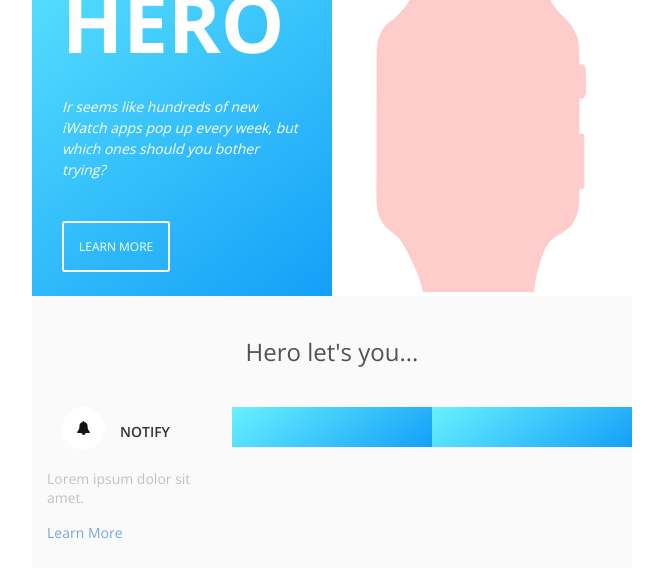
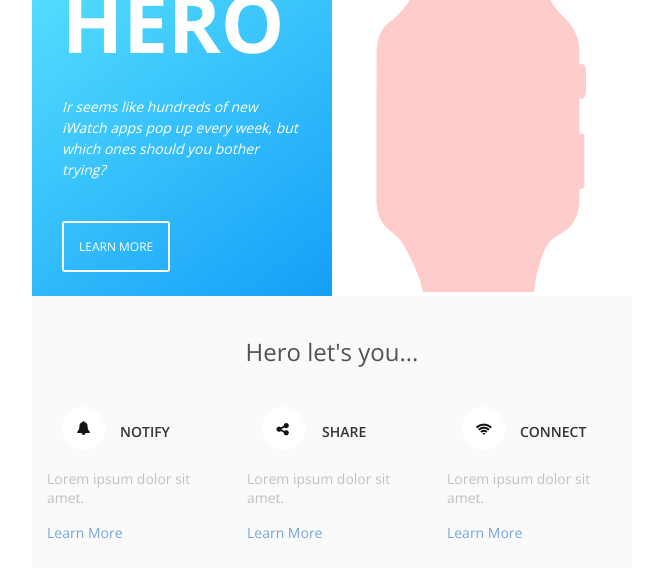
Before and after one commit to Rallanvila/HTML-Email-iWatch-app-, a plain HTML site: page index.html in a window 1280 px wide. Shown: the part 182-760 px from the top of the page, without its empty margins (308-971 px from the left). Drawn offline with nearby package versions, Linux system fonts and the light colour scheme.

Commit message:
fixed indentation and finished 2nd row

```diff
--- a/index.html
+++ b/index.html
@@ -216,9 +216,9 @@
 										>
 											<tr>
 												<td>
-						<!-- Notify Me section -->
+												<!-- Beginning of Bell & Notify Me Div -->
 													<table
-								class="header-left"
+														class="bell-and-notify-me-div"
 														width="33.33%"
 														align="left"
 														cellspacing="0"
@@ -234,6 +234,7 @@
 													</table>
 												</td>
 											</tr>
+											<!-- End of Bell & Notify Me Div -->
 											<tr>
 												<td>
 													<p style='font-size: 14px; color: #C0C2C2'>Lorem ipsum dolor sit amet.</p>
@@ -255,19 +256,44 @@
 										cellspacing="0"
 										cellpadding="0"
 										border="0"
-							style="
-								background: linear-gradient(
-									143deg,
-									rgba(104, 241, 255, 1) 0%,
-									rgba(20, 159, 248, 1) 100%
-								);
-								padding: 15px 15px 25px 15px;
+										style="padding: 0 15px 25px 15px;
 										"
 									>
+										<tr>
+											<td>
+											<!-- Beginning of Share Div -->
+												<table
+													class="share-div"
+													width="33.33%"
+													align="left"
+													cellspacing="0"
+													cellpadding="0"
+													border="0"
+													style="padding: 0 15px 0 15px;
+													"
+												>
+													<tr>
+														<td><img src="./img/share_icon.png" alt="bell  icon"></td>
+														<td style='color: #333333; padding: 0 0 0 15px; font-weight: 600;font-size: 14px;'>SHARE</td>
+													</tr>
+												</table>
+											</td>
+										</tr>
+										<!-- End of Share Div -->
+										<tr>
+											<td>
+												<p style='font-size: 14px; color: #C0C2C2'>Lorem ipsum dolor sit amet.</p>
+											</td>
+										</tr>
+										<tr>
+											<td>
+												<a href="#" style='text-decoration: none; font-size: 14px; color: #75a6da;'>Learn More</a>
+											</td>
+										</tr>
 
 										</table>
 										<!-- End of Center Column -->
-							<!-- Start of Center Column -->
+										<!-- Start of Right Column -->
 										<table
 										class="header-right"
 										width="33.33%"
@@ -275,18 +301,43 @@
 										cellspacing="0"
 										cellpadding="0"
 										border="0"
-							style="
-								background: linear-gradient(
-									143deg,
-									rgba(104, 241, 255, 1) 0%,
-									rgba(20, 159, 248, 1) 100%
-								);
-								padding: 15px 15px 25px 15px;
+										style="padding: 0 15px 25px 15px;
 										"
 									>
+										<tr>
+											<td>
+											<!-- Beginning of Connect Div -->
+												<table
+													class="connect-div"
+													width="33.33%"
+													align="left"
+													cellspacing="0"
+													cellpadding="0"
+													border="0"
+													style="padding: 0 15px 0 15px;
+													"
+												>
+													<tr>
+														<td><img src="./img/wifi_icon.png" alt="bell  icon"></td>
+														<td style='color: #333333; padding: 0 0 0 15px; font-weight: 600;font-size: 14px;'>CONNECT</td>
+													</tr>
+												</table>
+											</td>
+										</tr>
+										<!-- End of Connect Div -->
+										<tr>
+											<td>
+												<p style='font-size: 14px; color: #C0C2C2'>Lorem ipsum dolor sit amet.</p>
+											</td>
+										</tr>
+										<tr>
+											<td>
+												<a href="#" style='text-decoration: none; font-size: 14px; color: #75a6da;'>Learn More</a>
+											</td>
+										</tr>
 
 										</table>
-							<!-- End of Center Column -->
+										<!-- End of Right Column -->
 										</td>
 									</tr>
 								</table>
```
Lines whose indentation alone changed are shown as unchanged.
